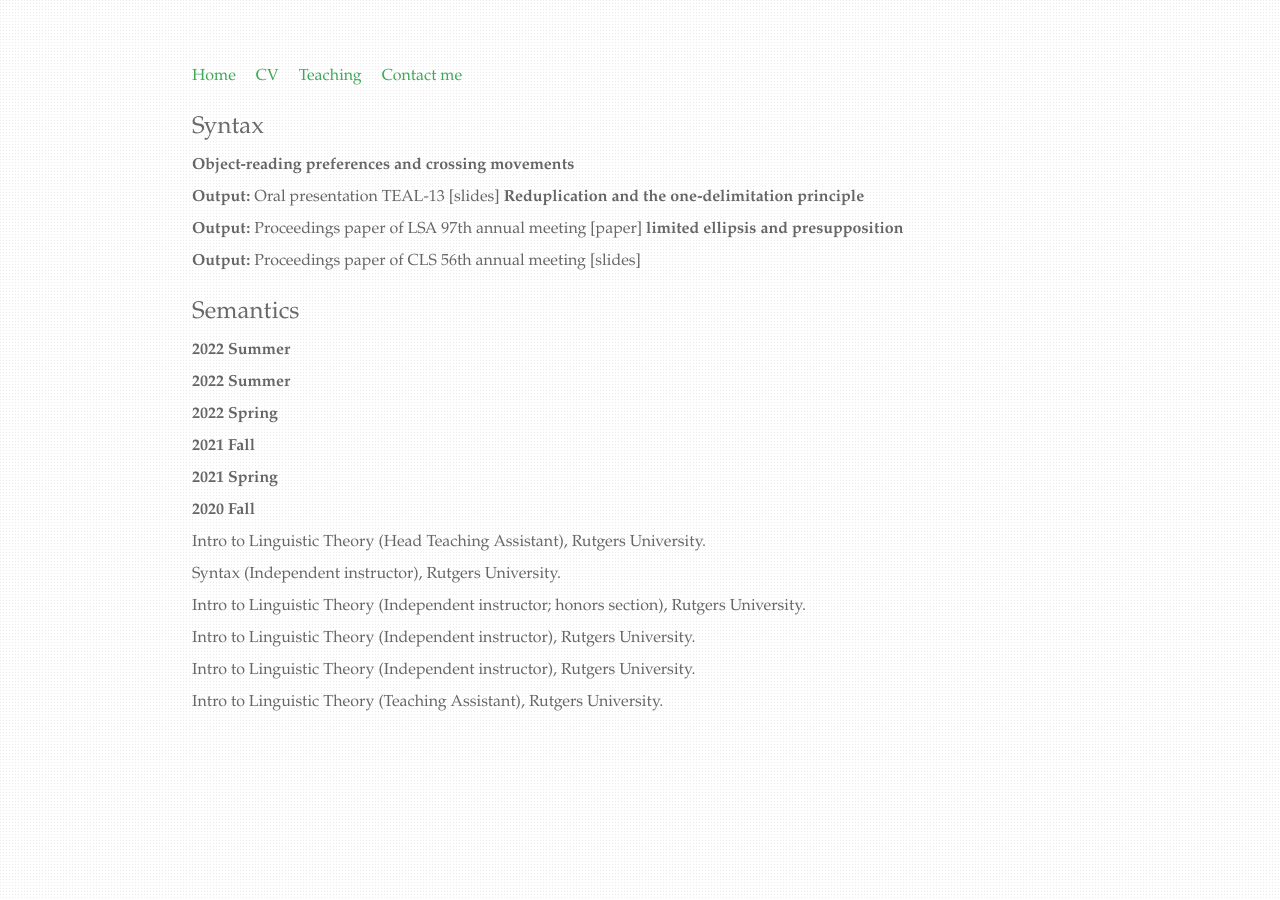
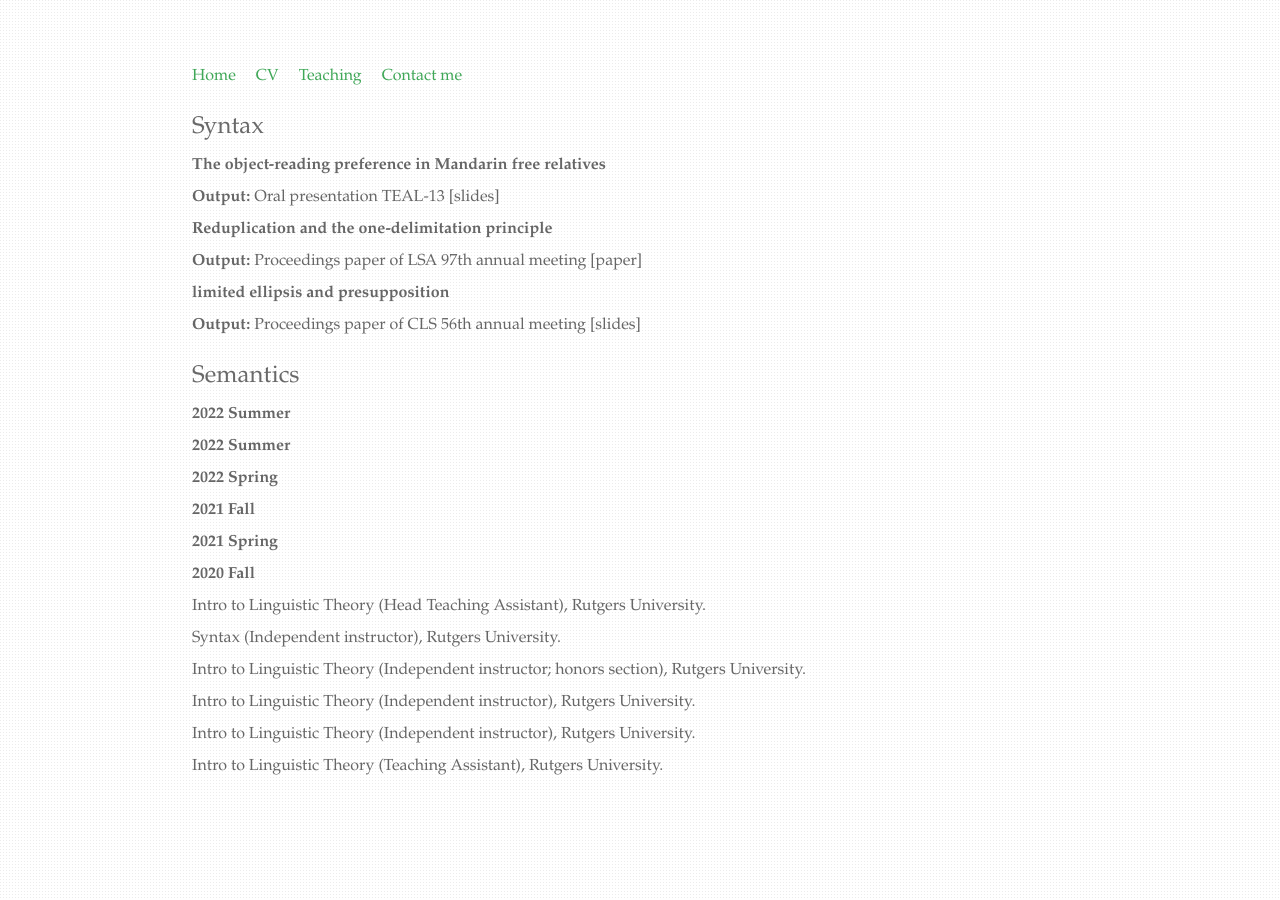
Before and after one commit to chaoyichen71/chaoyichen71.github.io, a Jekyll site: the page built from Research by topics/index.html, in a window 1280 px wide. Built offline with Jekyll 4.4.1, drawn with Linux system fonts in a browser that asks for light colours.

Commit message:
Update index.html

```diff
--- a/Research by topics/index.html
+++ b/Research by topics/index.html
@@ -10,18 +10,18 @@ title: Research by topics
     <body>
       <div class="blurb">
 
-<b>Object-reading preferences and crossing movements</b><br>
+<b>The object-reading preference in Mandarin free relatives</b><br>
 
-<b>Output:</b> Oral presentation TEAL-13 [slides]
+<b>Output:</b> Oral presentation TEAL-13 [slides]<br>
 
 <b>Reduplication and the one-delimitation principle</b><br>
 
-<b>Output:</b> Proceedings paper of LSA 97th annual meeting [paper]
+<b>Output:</b> Proceedings paper of LSA 97th annual meeting [paper]<br>
 
 
 <b>limited ellipsis and presupposition</b><br>
 
-<b>Output:</b> Proceedings paper of CLS 56th annual meeting [slides]
+<b>Output:</b> Proceedings paper of CLS 56th annual meeting [slides]<br>
 
 	</div>
 
```
